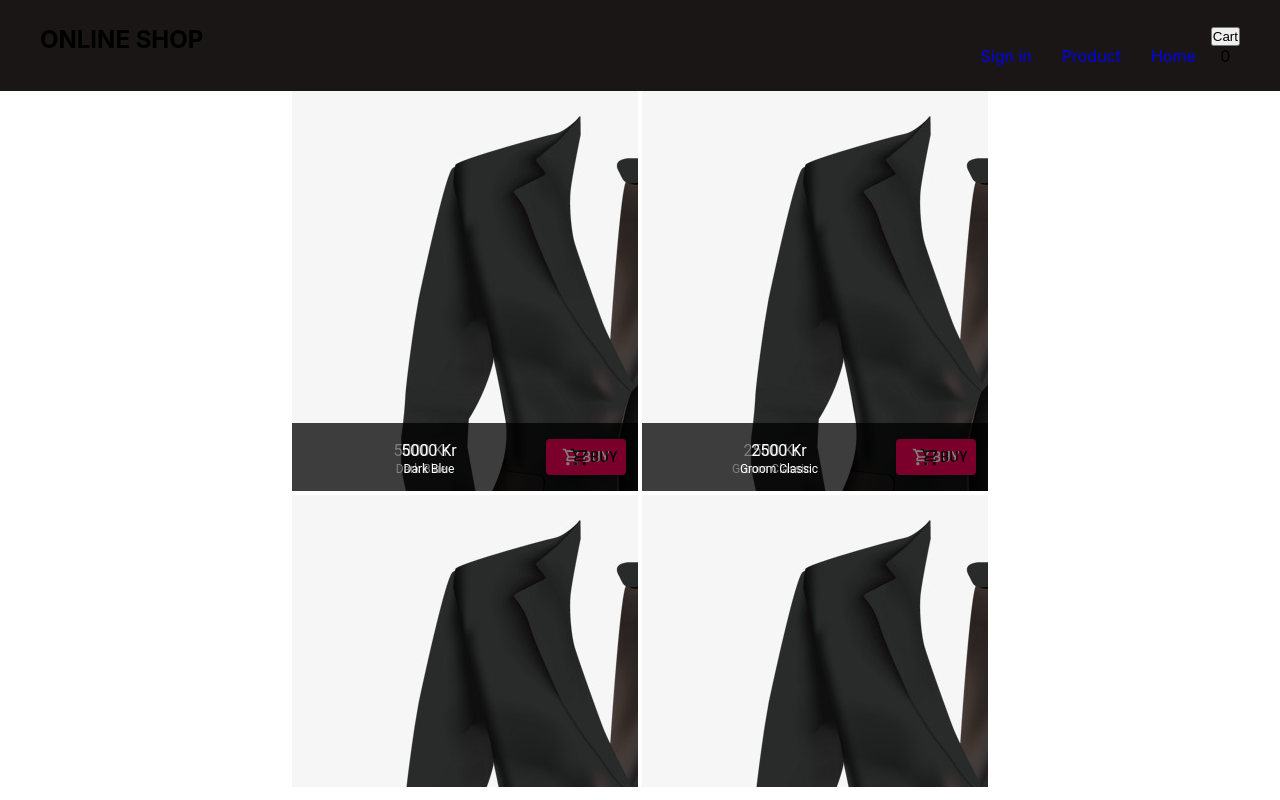
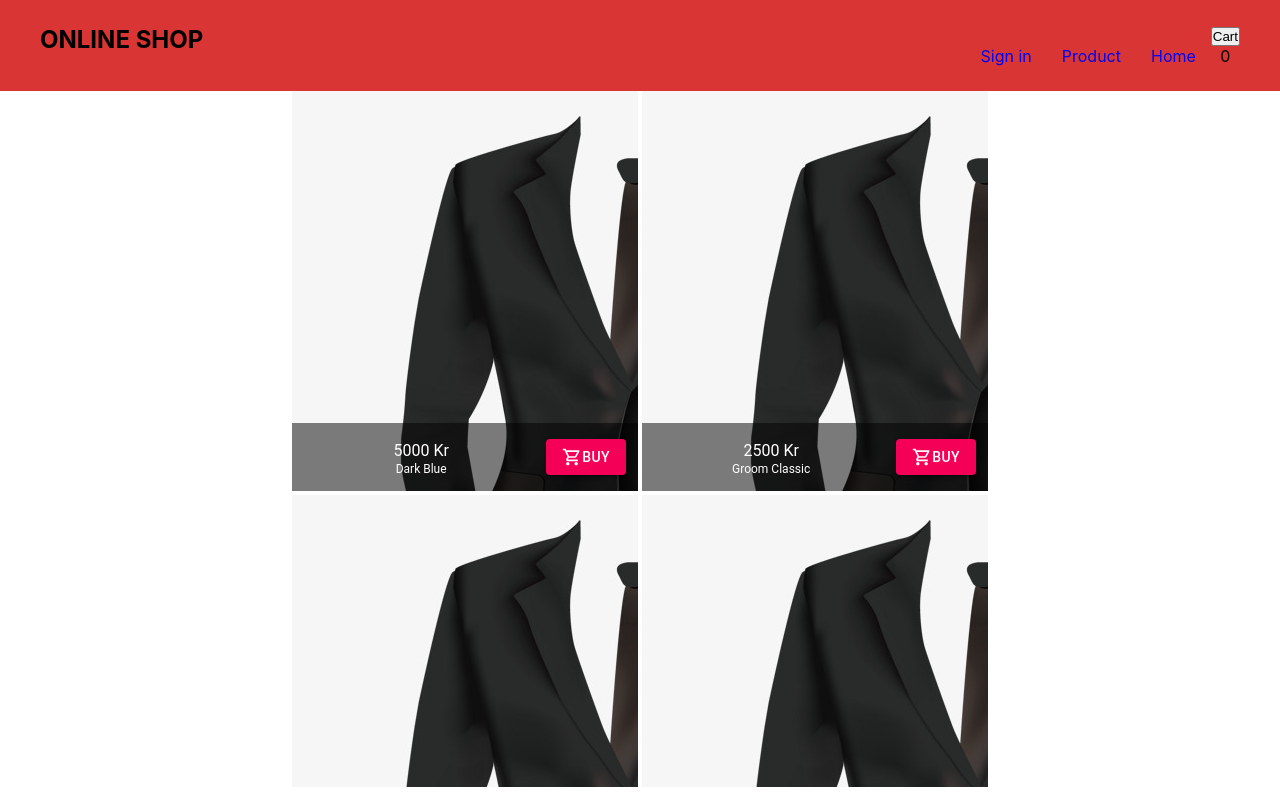
Before and after one commit to odde90/ecommercestore, a React (Create React App) app: page / in a window 1280 px wide. Built offline with nearby package versions, Linux system fonts and the light colour scheme; the HTML template or start-up script is replaced by a standard one.

Commit message:
removed the overlay and stayled navbar

```diff
--- a/src/Componenets/App.css
+++ b/src/Componenets/App.css
@@ -6,7 +6,7 @@
   text-align: center;
 }
 nav {
-  background-color: rgb(27, 22, 22);
+  background-color: rgb(218, 53, 53);
   display: flex;
   justify-content: space-between;
   padding: 25px 40px;
--- a/src/Componenets/gridList.tsx
+++ b/src/Componenets/gridList.tsx
@@ -38,7 +38,7 @@ import ShoppingCartOutlinedIcon from "@material-ui/icons/ShoppingCartOutlined";
 import { Product } from "../productdata";
 import { CartContext } from "./context";
 
-interface Props {}
+interface Props { }
 
 function Home(props: Props) {
   const { addToCart } = useContext(CartContext);
@@ -53,16 +53,7 @@ function Home(props: Props) {
 
               {<img src={require('./../assets/' + '1.png')} alt={product.title} />}
 
-              <GridListTileBar
-                subtitle={product.title}
-                title={<span>{product.price} Kr</span>}
-                actionIcon={<IconButton aria-label={`info about ${product.title}`}
-                 className={classes.icon}>
-                    <Button variant="contained" color="secondary">
-                       <ShoppingCartOutlinedIcon fontSize="inherit" style={{ fontSize: "20px" }} />
-                        Buy{"  "}
-                        </Button>
-                       </IconButton>} />
+
             </Link>
             <GridListTileBar
               subtitle={product.title}
@@ -72,7 +63,7 @@ function Home(props: Props) {
                   aria-label={`info about ${product.title}`}
                   className={classes.icon}
                 >
-                  <Button onClick={() => addToCart(product)}>
+                  <Button variant="contained" color="secondary" onClick={() => addToCart(product)}>
                     <ShoppingCartOutlinedIcon
                       fontSize="inherit"
                       style={{ fontSize: "20px" }}
```
